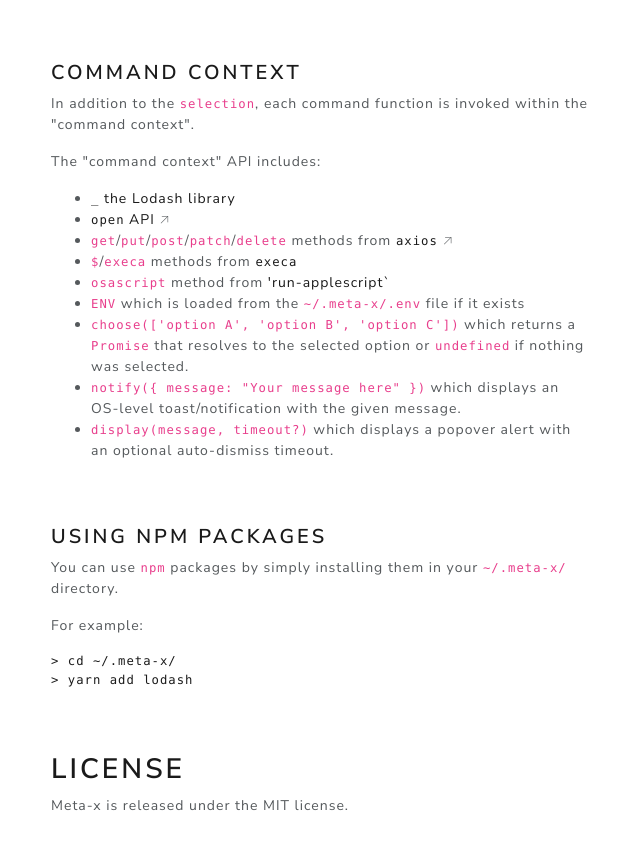
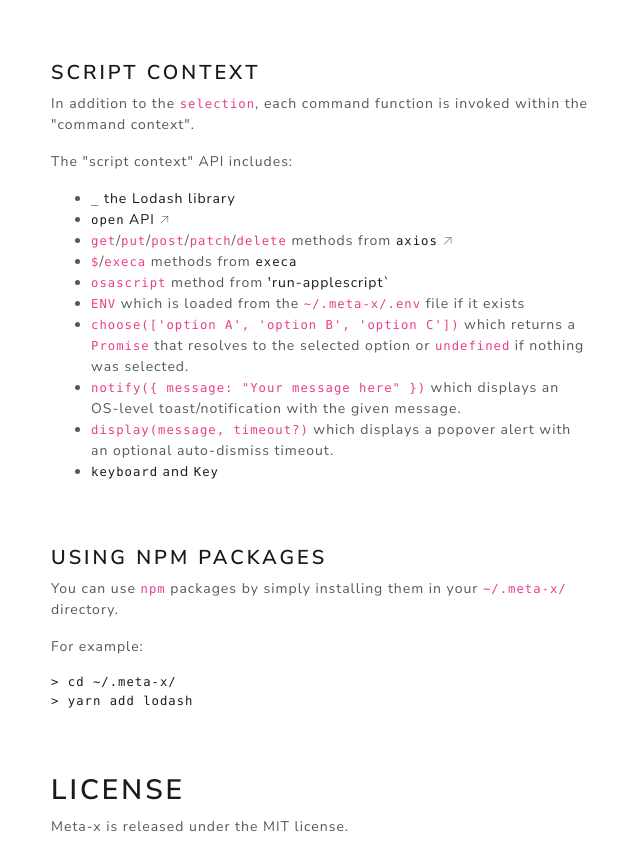
Before and after one commit to calebmpeterson/META-x, a website: page docs/index.html in a window 1280 px wide. Shown: the part 3487-4345 px from the top of the page, without its empty margins (319-959 px from the left). Drawn offline with nearby package versions, Linux system fonts and the light colour scheme.

Commit message:
add keyboard and Key to script context

```diff
--- a/docs/index.html
+++ b/docs/index.html
@@ -133,9 +133,9 @@ module.exports.suggestions = () =&gt; {
   return ["suggestion one", "suggestion two", "suggestion three"];
 };
 </code></pre>
-<h4 id="commandcontext">Command Context</h4>
+<h4 id="scriptcontext">Script Context</h4>
 <p>In addition to the <code>selection</code>, each command function is invoked within the "command context".</p>
-<p>The "command context" API includes:</p>
+<p>The "script context" API includes:</p>
 <ul>
 <li><a href="https://lodash.com/docs/"><code>_</code> the Lodash library</a></li>
 <li><a href="https://www.npmjs.com/package/open"><code>open</code> API</a> ↗</li>
@@ -146,6 +146,7 @@ module.exports.suggestions = () =&gt; {
 <li><code>choose(['option A', 'option B', 'option C'])</code> which returns a <code>Promise</code> that resolves to the selected option or <code>undefined</code> if nothing was selected.</li>
 <li><code>notify({ message: "Your message here" })</code> which displays an OS-level toast/notification with the given message.</li>
 <li><code>display(message, timeout?)</code> which displays a popover alert with an optional auto-dismiss timeout.</li>
+<li><a href="https://nutjs.dev/docs/apidoc/keyboard"><code>keyboard</code> and <code>Key</code></a></li>
 </ul>
 <h4 id="usingnpmpackages">Using NPM Packages</h4>
 <p>You can use <code>npm</code> packages by simply installing them in your <code>~/.meta-x/</code> directory.</p>
```
Also changed, not shown: src/utils/createScriptContext.ts (+9 -5 lines), README.md.
